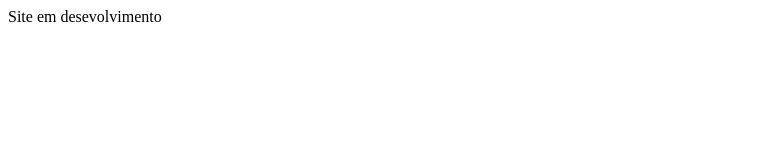
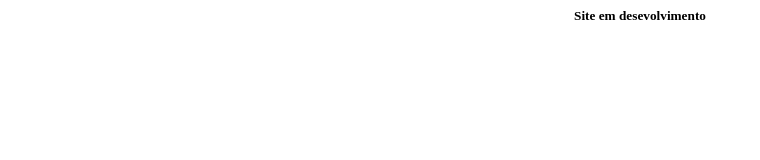
Before and after one commit to viniciusbenicio/viniciusbenicio.github.io, a plain HTML site: page index.html in a window 1280 px wide. Shown: the whole page, without its empty margins (0-760 px from the left). Drawn offline with Linux system fonts and the light colour scheme.

Commit message:
Update index.html

```diff
--- a/index.html
+++ b/index.html
@@ -1,5 +1,9 @@
 <html>
 
-  Site em desevolvimento
+  <center>
+  <h5>
+    Site em desevolvimento
+  </h5>
 
+    </center>
 </html>
```
